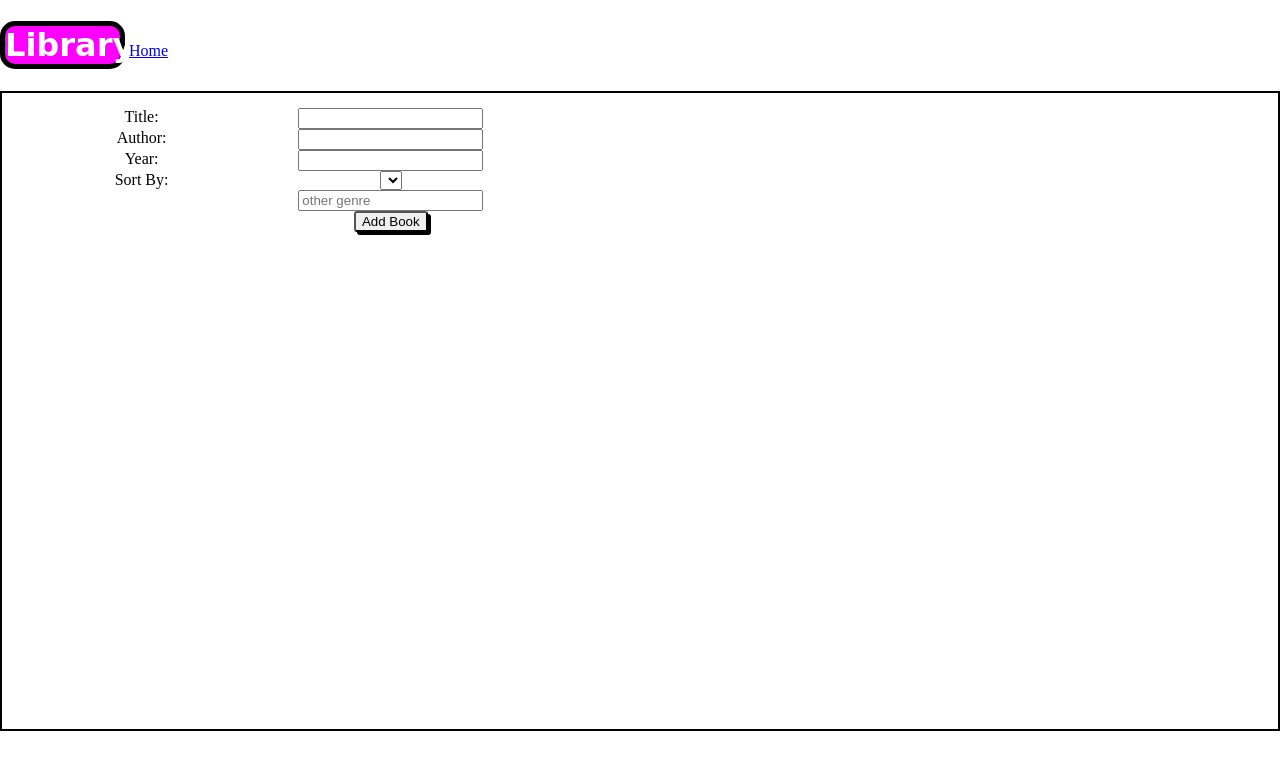
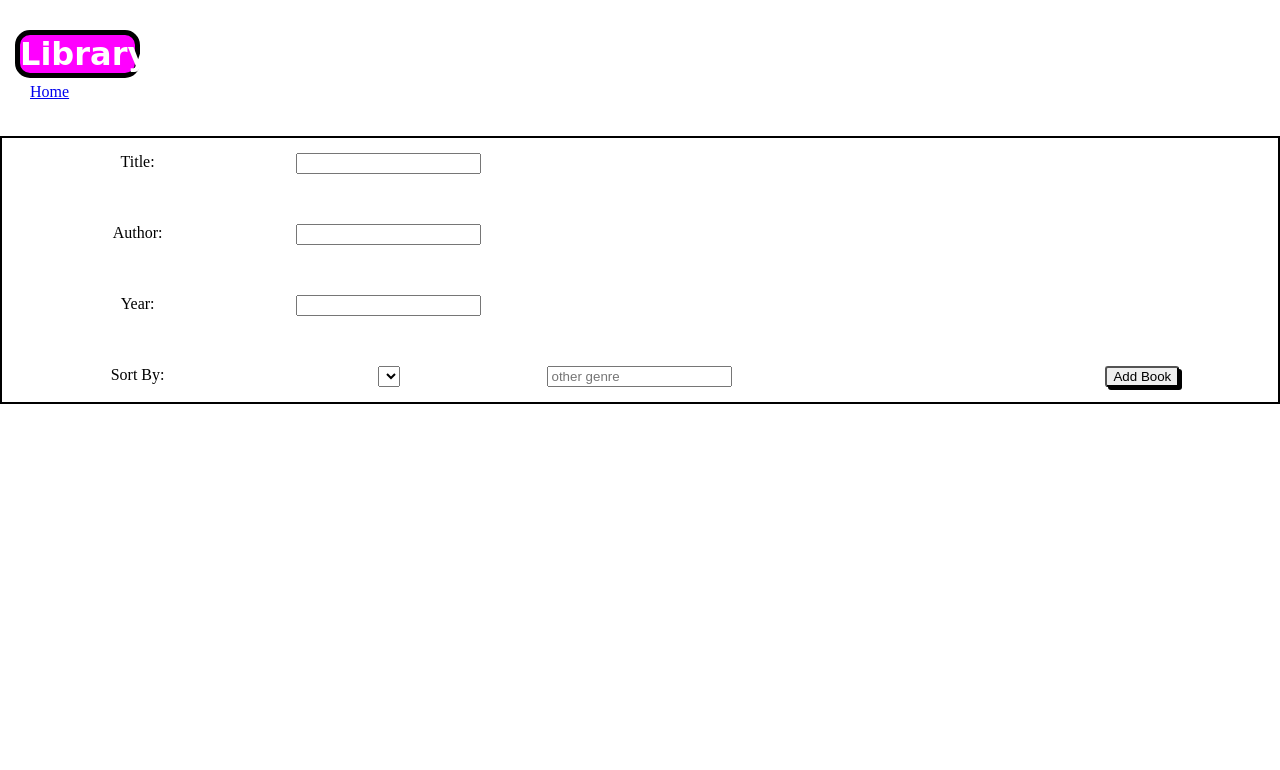
Before and after one commit to avocadobelly/library, a Flask app: page /bookadd in a window 1280 px wide. Shown: the top 770 px of the page. Run offline with Flask 2, Linux system fonts and the light colour scheme; data that the repository does not hold is empty.

Commit message:
Started fixes of index page form buttons/search box

```diff
--- a/python/static/stylesheet.css
+++ b/python/static/stylesheet.css
@@ -5,7 +5,10 @@
 
 h1 {
   font-size: 2em;
-  margin: 0.67em 0;
+}
+
+header {
+    padding: 30px 15px;
 }
 
 #logo {
@@ -22,12 +25,31 @@ h1 {
     padding: 5px;
 }
 
+.nav-link {
+    margin: 5px 15px;
+    display: block;
+}
+
 .form-div {
-    margin: 10px;
+    grid-template-columns: 1fr 4fr;
+    display: grid;
+    column-gap: 200px;
+}
+
+.checked-out-control {
+    grid-column: 1;
+}
+
+.filter-by {
+    grid-column: 2;
 }
 
 .filter-by * {
     display: inline;
+}
+
+.filter-by div {
+    margin: 0px 25px;
 }
 
 .check-btn {
@@ -49,20 +71,45 @@ h1 {
 .new-books {
     border: 2px solid black;
     padding: 15px;
-    height: 80vh;
 }
 
-.form-holder form {
+.new-books form {
     display: grid;
-    grid-template-columns: 1fr 1fr 3fr;
+    grid-template-columns: 1fr 1fr 1fr 1fr 1fr;
+    row-gap: 50px;
+    column-gap: 10px;
 }
 
-.form-holder label {
-    grid-column: 1 / 2;
+.new-books label {
+    grid-column: 1;
 }
 
-.form-holder input {
-    grid-column: 2 / 3;
+.new-books input {
+    place-self: center stretch;
+}
+
+.add-title {
+    grid-column: 2;
+}
+
+.add-author {
+    grid-column: 2;
+}
+
+.add-year {
+    grid-column: 2;
+}
+
+.add-genre {
+    grid-column: 2;
+}
+
+.add-new-genre {
+    grid-column: 3;
+}
+
+.add-book-btn {
+    grid-column: 5;
 }
 
 input[type="submit"] {
--- a/python/templates/add-book.html
+++ b/python/templates/add-book.html
@@ -6,24 +6,26 @@
         <link rel="stylesheet" href="{{ url_for('static', filename='stylesheet.css')}}">
     </head>
     <body>
-        <h1 id="logo">Library</h1>
-        <a href="/">Home</a>
-        <div class="form-holder new-books">
+        <header>
+            <h1 id="logo">Library</h1>
+            <a class="nav-link" href="/">Home</a>
+        </header>
+        <div class="new-books">
             <form method="post" action="/addbook">
                     <label>Title:</label>
-                    <input class="title" type="text" name="title" required>
+                    <input class="add-title" type="text" name="title" required>
                     <label>Author:</label>
-                    <input type="text" name="author" required>
+                    <input class="add-author" type="text" name="author" required>
                     <label>Year:</label>
-                    <input type="text" name="year" required>
+                    <input class="add-year" type="text" name="year" required>
                     <label for="genre">Sort By:</label>
-                    <select id="genre" name="genre" required>
+                    <select class="add-genre" id="genre" name="genre" required>
                         {% for genre in genres %}
                         <option value={{genre.id}}>{{genre.name}}</option>
                         {% endfor %}
                     </select>
-                    <input type="text" placeholder="other genre" name="genre_text">
-                <input type="submit" value="Add Book">
+                    <input class="add-new-genre" type="text" placeholder="other genre" name="genre_text">
+                <input class="add-book-btn" type="submit" value="Add Book">
             </form>
         </div>
     </body>
```
